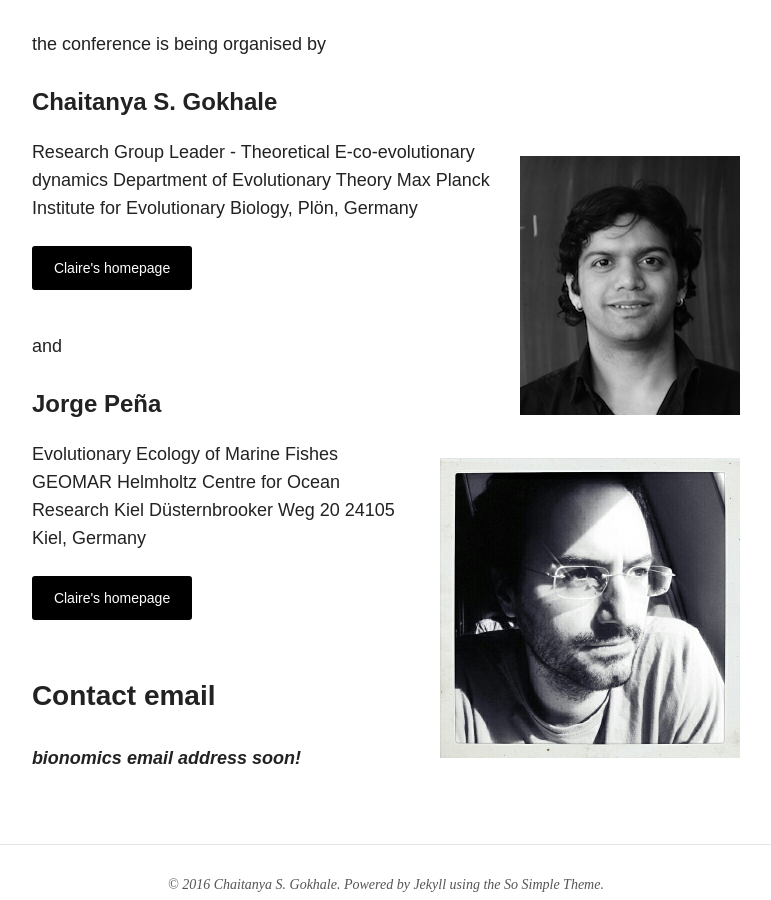
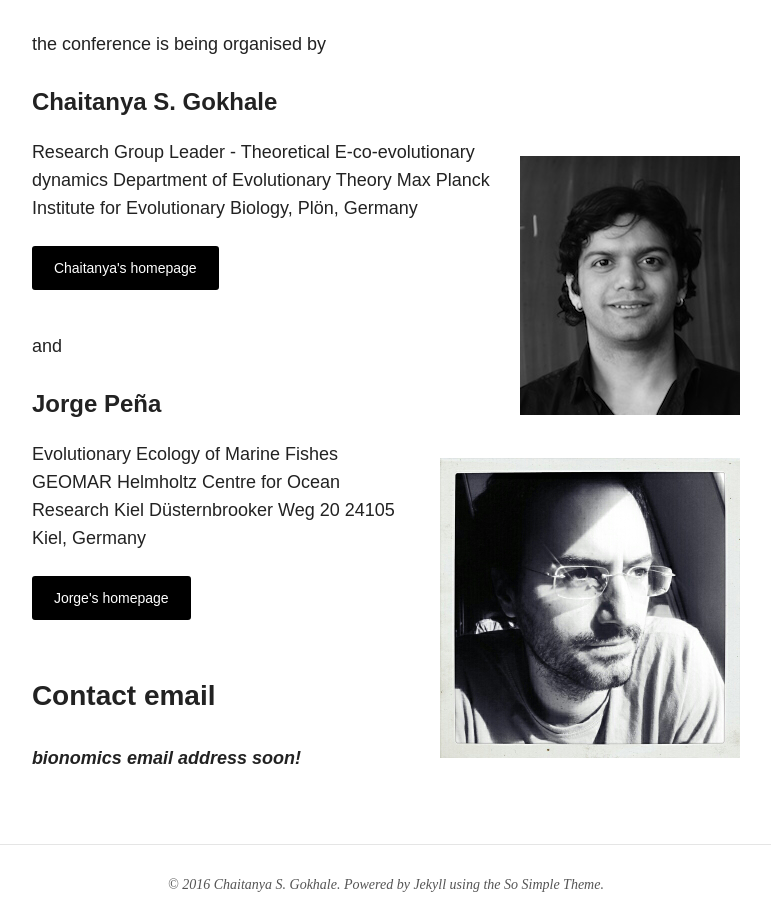
Before and after one commit to bionomics/bionomics, a Jekyll site: the page built from venue/index.md, in a window 1280 px wide and 900 px high, scrolled down 2810 px. Shown: the whole window, without its empty margins (254-1025 px from the left). Built offline with Jekyll 4.4.1, drawn with Linux system fonts in a browser that asks for light colours; nearby versions of some CDN libraries.

Commit message:
homepage bug

```diff
--- a/venue/index.md
+++ b/venue/index.md
@@ -75,7 +75,7 @@ Department of Evolutionary Theory
 Max Planck Institute for Evolutionary Biology,
 Plön, Germany
 
-<div markdown="0"><a href="http://gokhalechaitanya.github.io" class="btn">Claire's homepage</a></div>
+<div markdown="0"><a href="http://gokhalechaitanya.github.io" class="btn">Chaitanya's homepage</a></div>
 
 and
 
@@ -89,7 +89,7 @@ GEOMAR Helmholtz Centre for Ocean Research Kiel
 Düsternbrooker Weg 20
 24105 Kiel, Germany
 
-<div markdown="0"><a href="https://jorgeapenas.wordpress.com" class="btn">Claire's homepage</a></div>
+<div markdown="0"><a href="https://jorgeapenas.wordpress.com" class="btn">Jorge's homepage</a></div>
 
 
 ### Contact email
```
